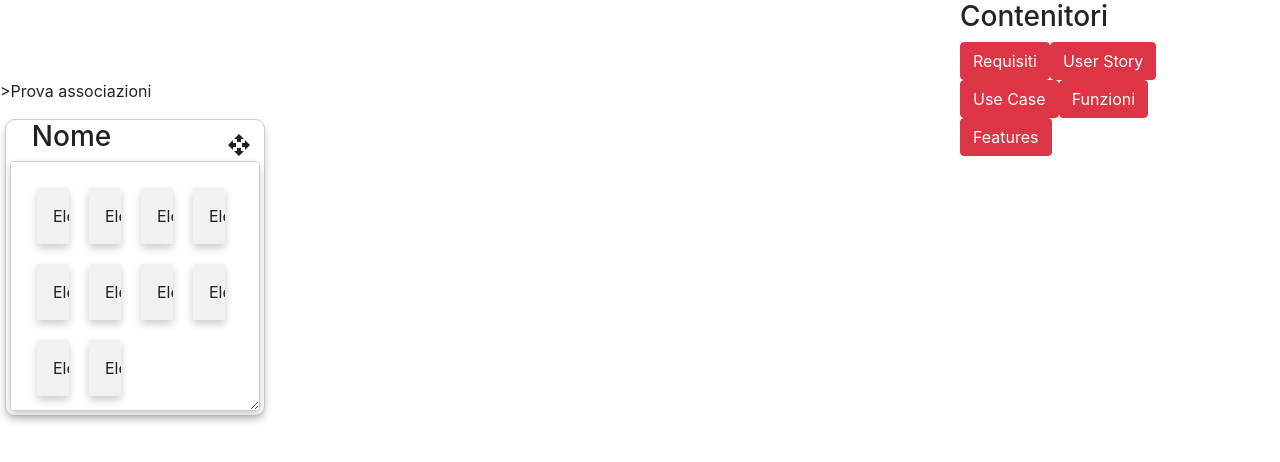
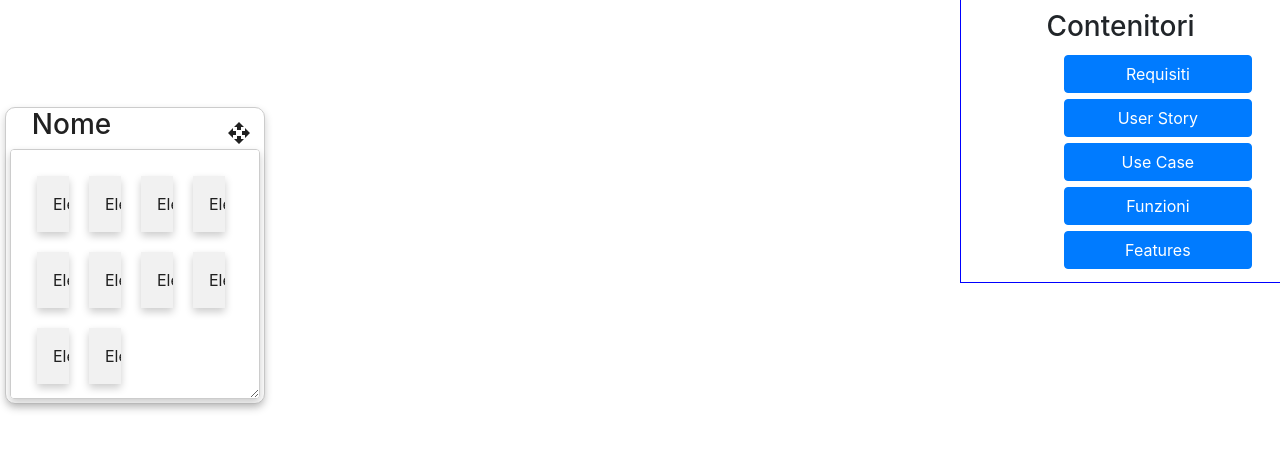
Before and after one commit to provaorganizzazione123/DAL_Manager, an Angular app: page / in a window 1280 px wide. Shown: the top 462 px of the page. Built offline with nearby package versions, Linux system fonts and the light colour scheme.

Commit message:
css content-list

```diff
--- a/package.json
+++ b/package.json
@@ -15,7 +15,7 @@
     "@angular/cdk": "^8.0.1",
     "@angular/common": "~8.0.1",
     "@angular/compiler": "~8.0.1",
-    "@angular/core": "~8.0.1",
+    "@angular/core": "^8.0.2",
     "@angular/forms": "~8.0.1",
     "@angular/platform-browser": "~8.0.1",
     "@angular/platform-browser-dynamic": "~8.0.1",
--- a/src/app/app.component.css
+++ b/src/app/app.component.css
@@ -6,10 +6,34 @@
     align-items: center;
     width: 75%;
     height: 500px;
+
    }
 
    .work-container:after {
     content: "";
     display: table;
     clear: both;
+    float: right top;
+    position: top fixed right fixed;
    }
+
+   .colonna{
+    float: right top;
+    position: fixed right;
+    position: fixed top;
+    flex-flow: wrap;
+    display: flex;
+   }
+
+   td{
+       border-left-color: blue;
+       border-left-style: solid;
+       border-left-width: 1px;
+       border-bottom-color: blue;
+       border-bottom-style: solid;
+       border-bottom-width: 1px;
+       padding: 10px;
+       border-bottom-left-radius: 20px;
+       height: 50%;
+       align-items: center;
+   }
--- a/src/app/app.component.html
+++ b/src/app/app.component.html
@@ -1,9 +1,15 @@
 
 <router-outlet>
-    <div class="work-container"  >
-  <app-container-associated [id_contenitore]="id"></app-container-associated>
-    </div>
-
-  <app-component-list [contenitore] = "listaContenitori" (id_contenitore)="getIdByList($event)"></app-component-list>
-
+<div class="work-container">
+    <app-container-associated [id_contenitore]="id"></app-container-associated>
+  </div>
+  <div class="colonna">
+  <table style="position: fixed right">
+    <tr>
+      <td>
+        <app-component-list [contenitore] = "listaContenitori" (id_contenitore)="getIdByList($event)"></app-component-list>
+      </td>
+    </tr>
+  </table>
+</div>
 </router-outlet>
--- a/src/app/component-list/component-list.component.css
+++ b/src/app/component-list/component-list.component.css
@@ -0,0 +1,11 @@
+button{
+    margin:3px;
+    width:70%;
+    float: right;
+    align-items: center;
+}
+
+.container{
+    text-align: center;
+    align-items: center;
+}
--- a/src/app/component-list/component-list.component.html
+++ b/src/app/component-list/component-list.component.html
@@ -1,5 +1,4 @@
-<div class="container" >
-  <h3> Contenitori</h3>
-		<button *ngFor="let con of contenitore" class="btn btn-danger" (click)="espandiContenitore(con.id)">{{con.nome}}</button> <br>
-
+<div class="container">
+<h3> Contenitori</h3>
+		<button *ngFor="let con of contenitore" class="btn btn-primary" (click)="espandiContenitore(con.id)">{{con.nome}}</button> <br>
 </div>
--- a/src/app/container-associated/container-associated.component.html
+++ b/src/app/container-associated/container-associated.component.html
@@ -1,6 +1,4 @@
-<p>>Prova associazioni</p>
 <p>{{id_contenitore}}</p>
-
 
   <div class="titolo" cdkDrag cdkDragBoundary=".work-container" > <h3 style="float:left ; margin-left: 10%">Nome</h3>
     <div cdkDragHandle>
```
